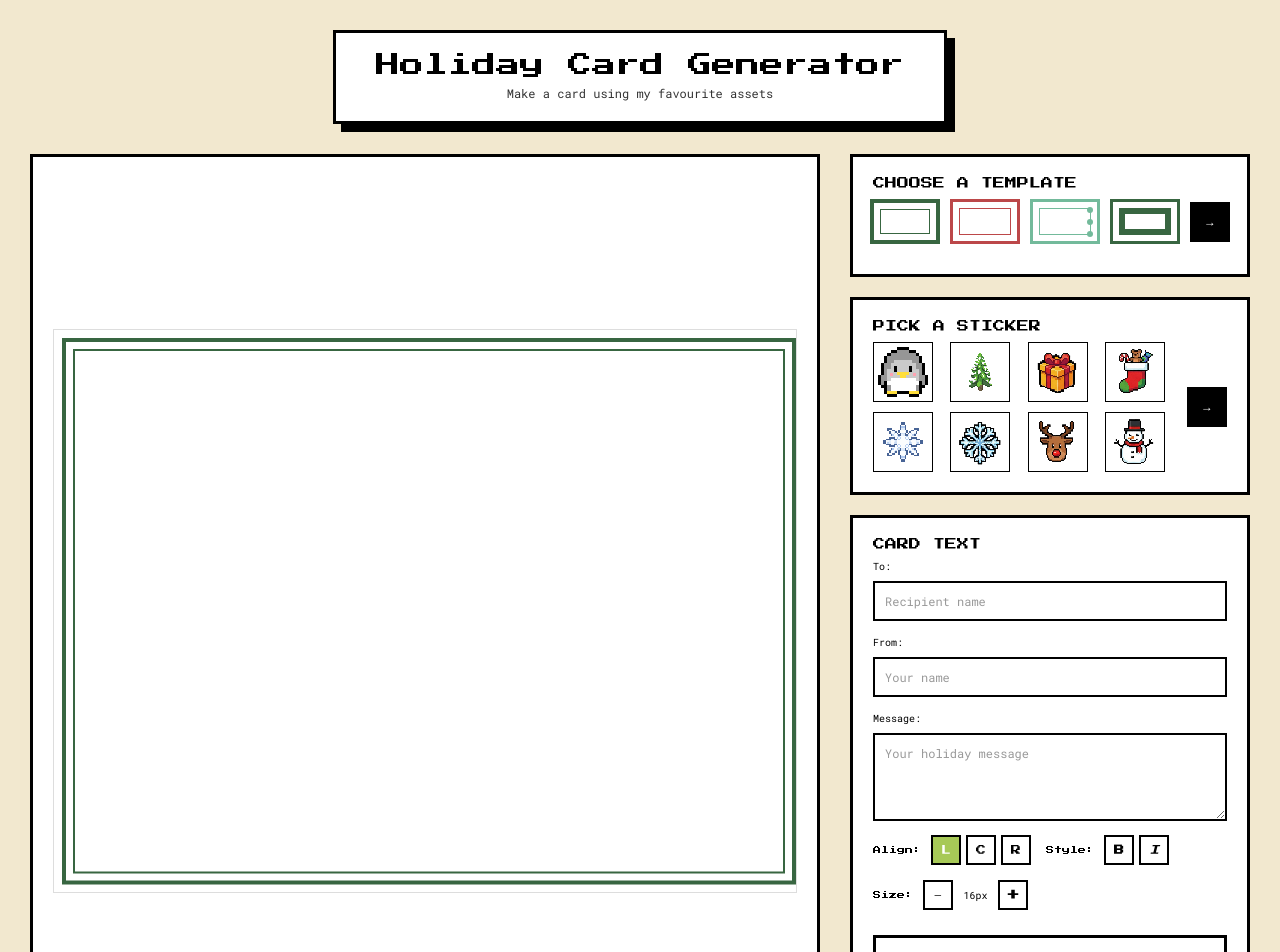
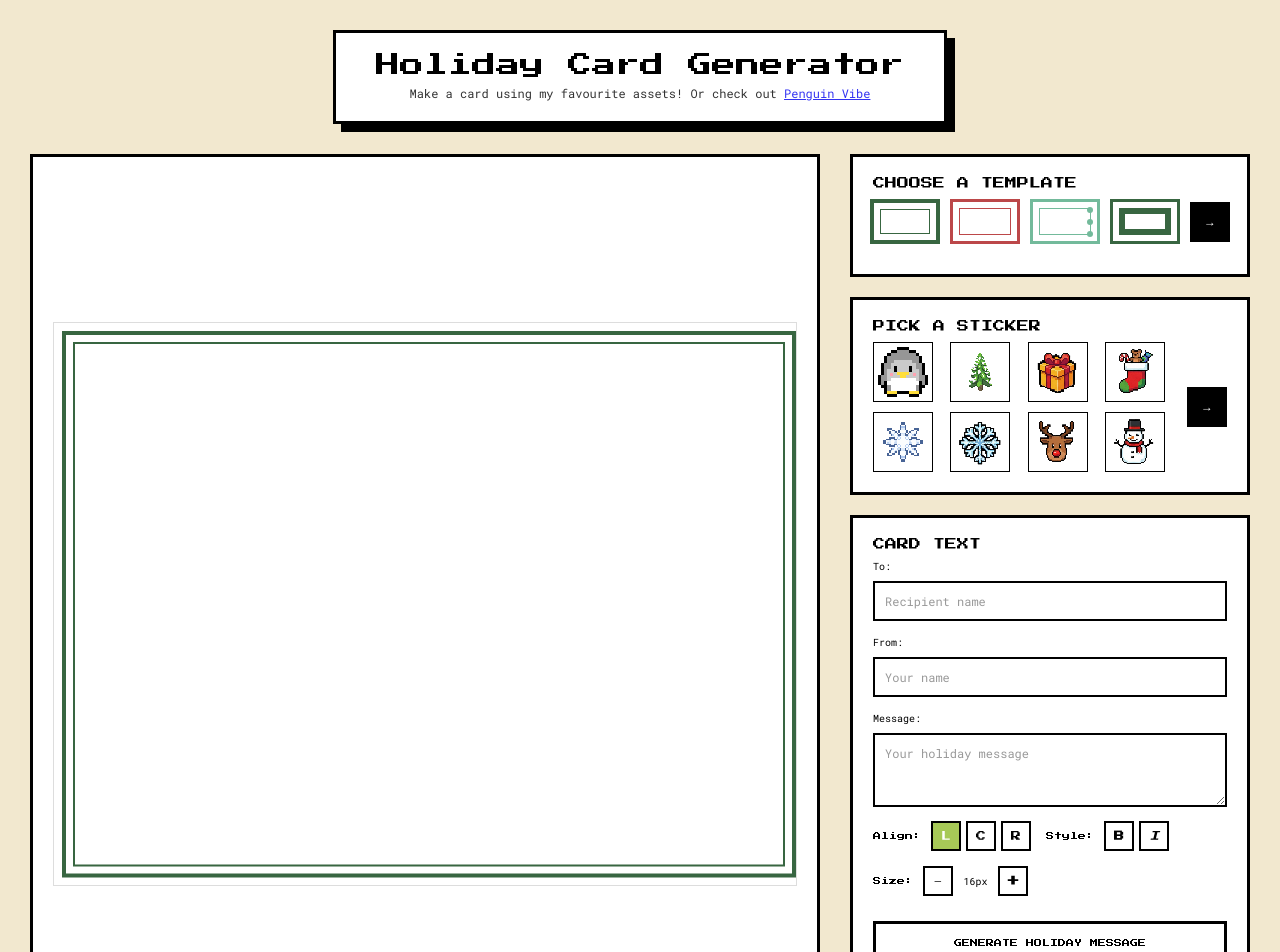
Before and after one commit to mokai-xu/penguin-card, a React (Vite) app: page / in a window 1280 px wide. Shown: the top 952 px of the page. Built offline with nearby package versions, Linux system fonts and the light colour scheme.

Commit message:
UI tweaks

```diff
--- a/src/App.tsx
+++ b/src/App.tsx
@@ -156,7 +156,8 @@ function App() {
       <header className={styles.header}>
         <div className={styles.headerBox}>
           <h1>Holiday Card Generator</h1>
-          <p className={styles.subtitle}>Make a card using my favourite assets</p>
+          <p className={styles.subtitle}>Make a card using my favourite assets! Or check out  <a href="https://penguin-vibe.onrender.com" target="_blank" rel="noopener noreferrer"> Penguin Vibe</a></p>
+
         </div>
       </header>
 
--- a/src/components/TextControls.tsx
+++ b/src/components/TextControls.tsx
@@ -86,7 +86,7 @@ export const TextControls: React.FC<TextControlsProps> = ({
           placeholder="Your holiday message"
           value={message}
           onChange={(e) => onMessageChange(e.target.value)}
-          rows={4}
+          rows={3}
         />
 
         <div className={styles.messageControls}>
--- a/src/styles/CardEditor.module.css
+++ b/src/styles/CardEditor.module.css
@@ -392,6 +392,11 @@
   appearance: none;
 }
 
+textarea.textInput {
+  resize: vertical;
+  line-height: 1.4;
+}
+
 @media (max-width: 768px) {
   .textInput {
     padding: 12px;
```
